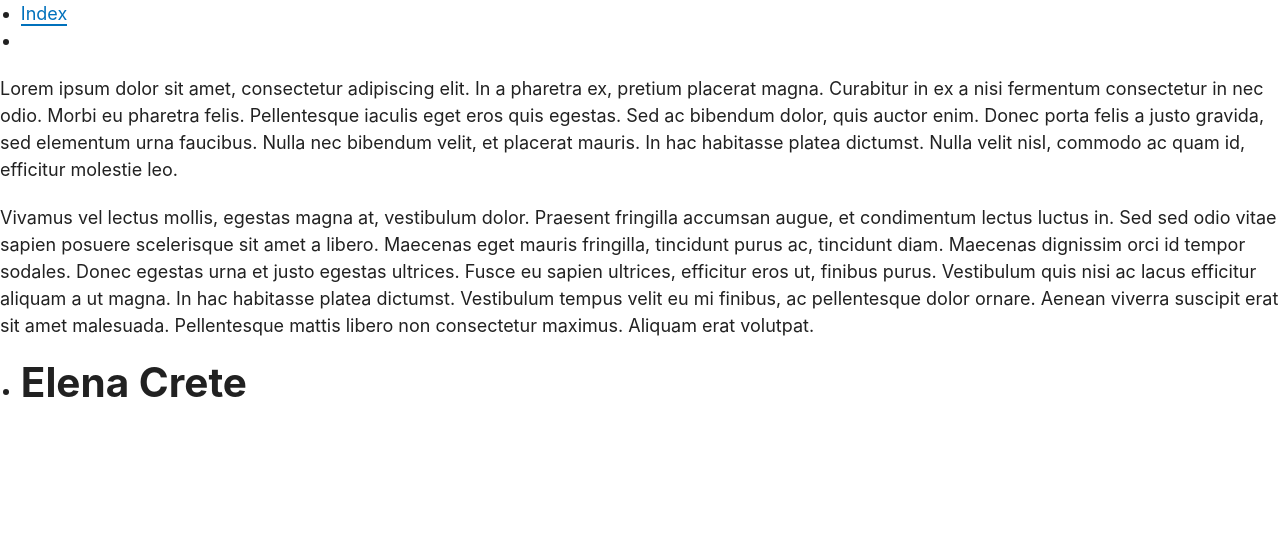
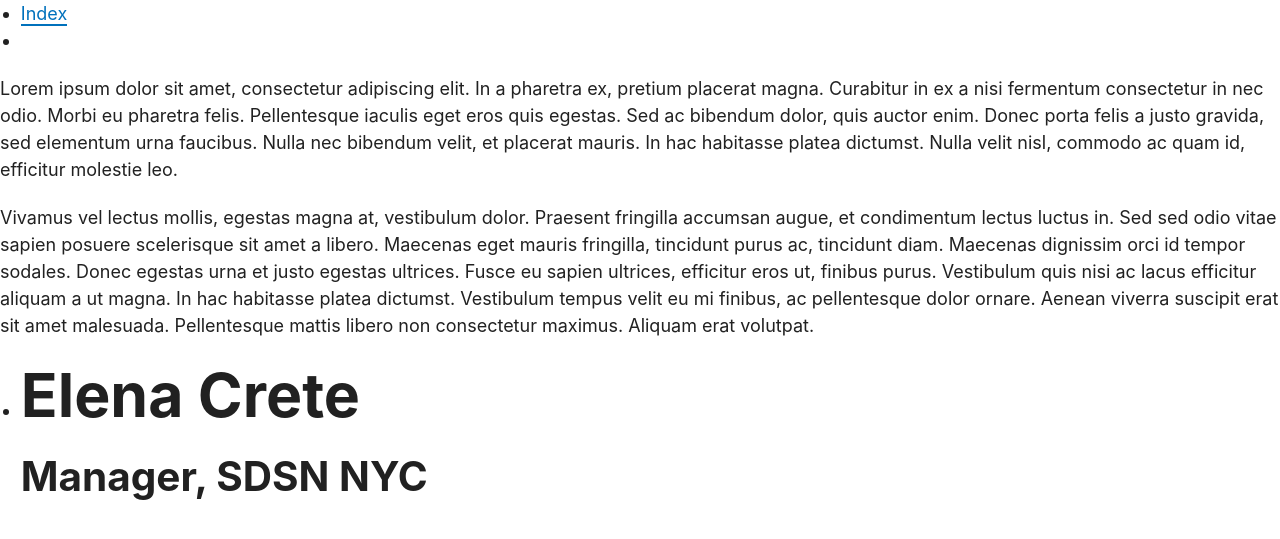
Before and after one commit to ryanswaney/lesc-jekyll, a Jekyll site: the page built from _event/lesc23.markdown, in a window 1280 px wide. Shown: the top 539 px of the page. Built offline with Jekyll 4.4.1, drawn with Linux system fonts in a browser that asks for light colours.

Commit message:
Updated events tpl

```diff
--- a/_layouts/event.html
+++ b/_layouts/event.html
@@ -11,16 +11,17 @@
       {{ content }}
     </main>
 
-    <aside id="speakers">
+    <section id="speakers">
       <ul>
-      {% for speaker in page.Speakers %}
+      {% for item in page.Speakers %}
+        {% assign speaker = site.speakers | where: 'title', item | first %}
         <li>
-          <h2>{{ speaker }}</h2>
-          <h3>{{ speaker['title and organization'] }}</h3>
+          <h1>{{ speaker.title }}</h1>
+          <h2>{{ speaker['title and organization'] }}</h2>
         </li>
       {% endfor %}
       </ul>
-    </aside>
+    </section>
 
     {% include footer.html %}
 
```
